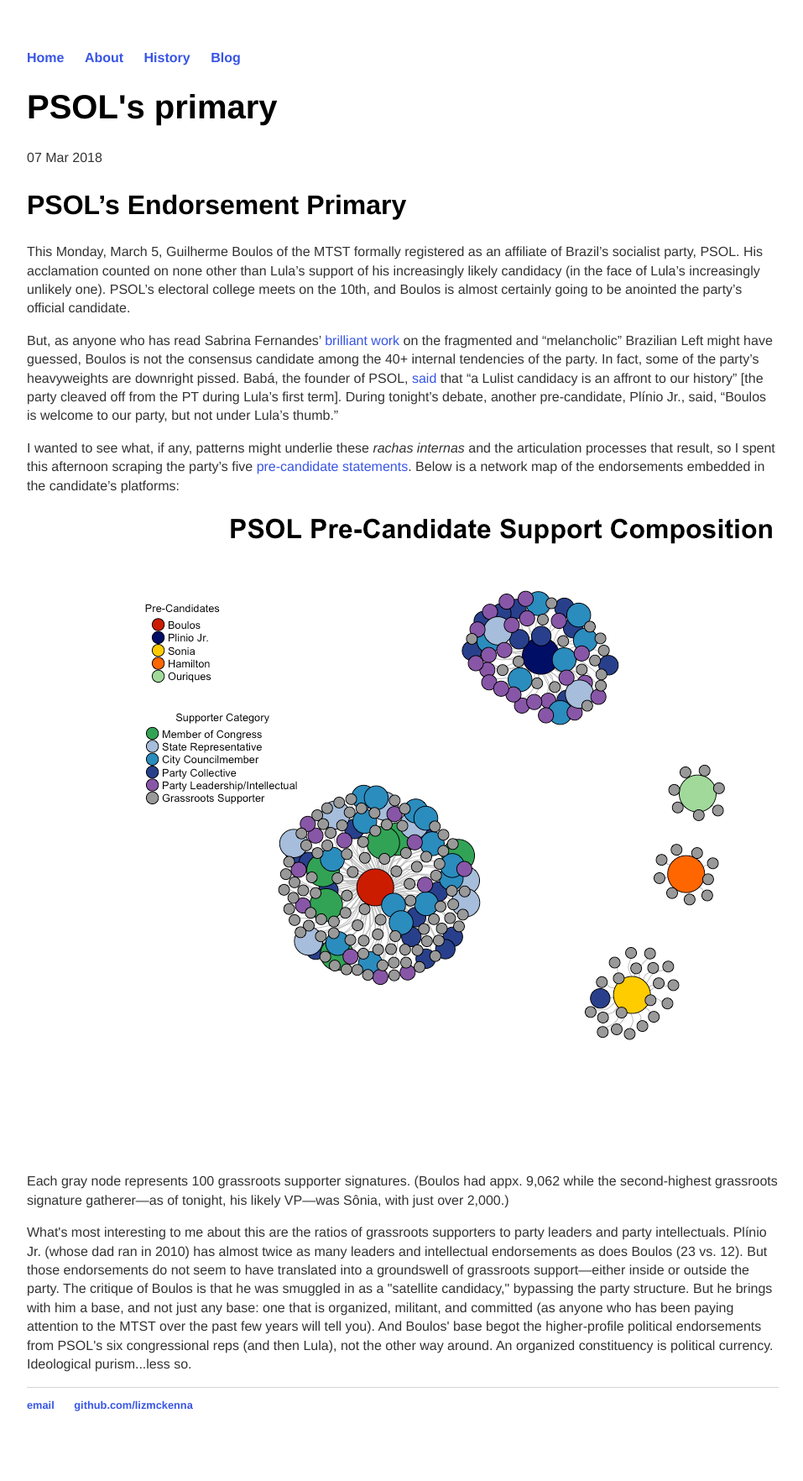
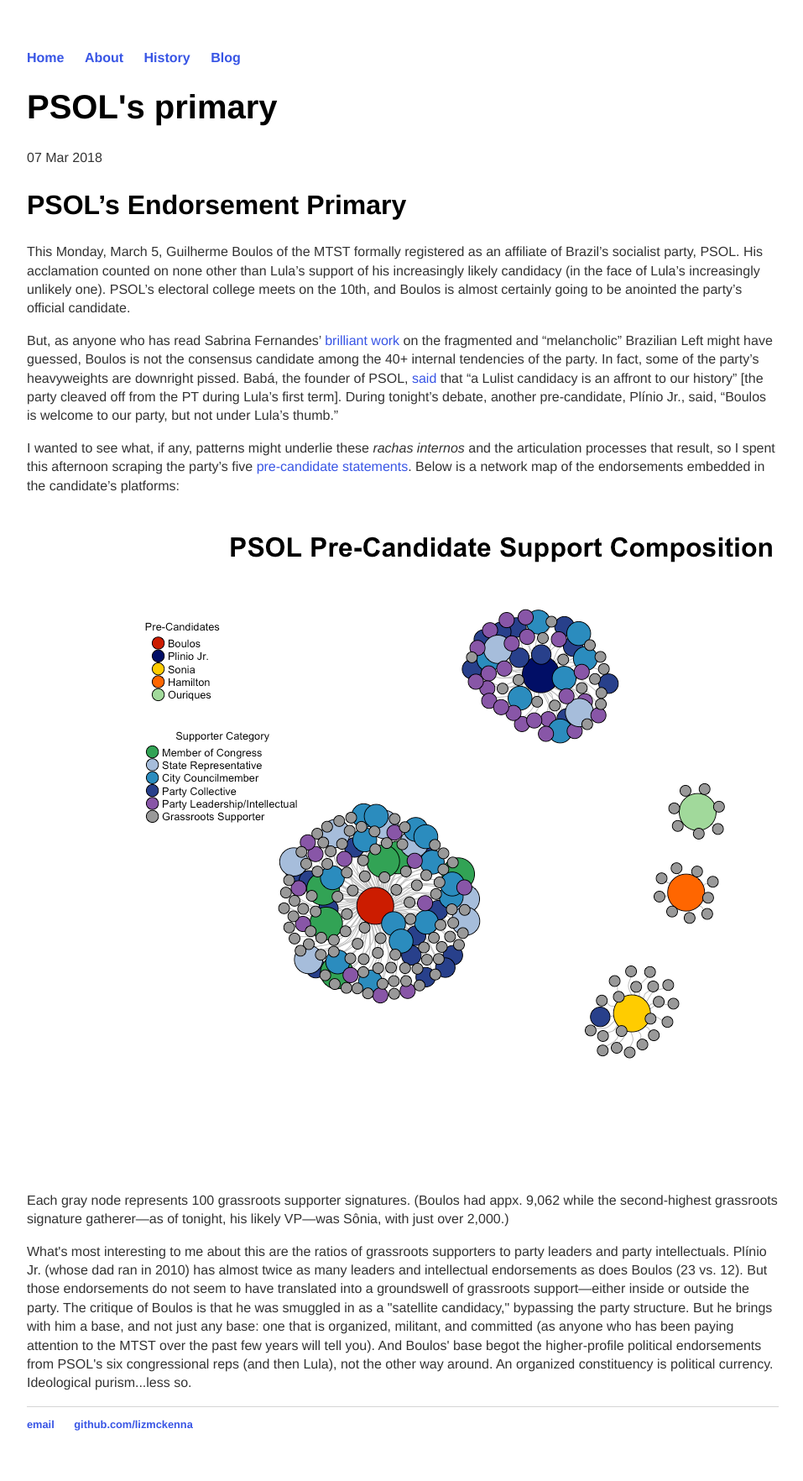
Before and after one commit to lizmckenna/elizabethmckenna.org, a Jekyll site: the page built from _posts/2018-03-07-psol-endorsement-primary.md, in a window 1280 px wide. Shown: the whole page at 84% size, without its empty margins (160-1117 px from the left). Built offline with Jekyll 4.4.1, drawn with Linux system fonts in a browser that asks for light colours; before the commit the page ends 1741 px from its top, so only the background shows below that.

Commit message:
Update 2018-03-07-psol-endorsement-primary.md

```diff
--- a/_posts/2018-03-07-psol-endorsement-primary.md
+++ b/_posts/2018-03-07-psol-endorsement-primary.md
@@ -9,7 +9,8 @@
 
 But, as anyone who has read Sabrina Fernandes' <a href="http://www.ihu.unisinos.br/159-noticias/entrevistas/569025-a-fragmentacao-da-esquerda-a-crise-da-praxis-e-a-melancolia-entrevista-especial-com-sabrina-fernandes">brilliant work</a> on the fragmented and "melancholic" Brazilian Left might have guessed, Boulos is not the consensus candidate among the 40+ internal tendencies of the party. In fact, some of the party's heavyweights are downright pissed. Babá, the founder of PSOL, <a href="https://www.facebook.com/babapsol/">said</a> that "a Lulist candidacy is an affront to our history" [the party cleaved off from the PT during Lula's first term]. During tonight's debate, another pre-candidate, Plínio Jr., said, "Boulos is welcome to our party, but not under Lula's thumb."
 
-I wanted to see what, if any, patterns might underlie these <i>rachas internas</i> and the articulation processes that result, so I spent this afternoon scraping the party's five <a href="http://www.psol50.org.br/pre-candidaturas-a-presidencia/">pre-candidate statements</a>. Below is a network map of the endorsements embedded in the candidate's platforms:
+I wanted to see what, if any, patterns might underlie these <i>rachas internos</i> and the articulation processes that result, so I spent this afternoon scraping the party's five <a href="http://www.psol50.org.br/pre-candidaturas-a-presidencia/">pre-candidate statements</a>. Below is a network map of the endorsements embedded in the candidate's platforms:
+<br>
 <br>
  ![alt text](https://lizmckenna.github.io/images/180307_psol_network.png "Logo Title Text 1")
 <br>
```
